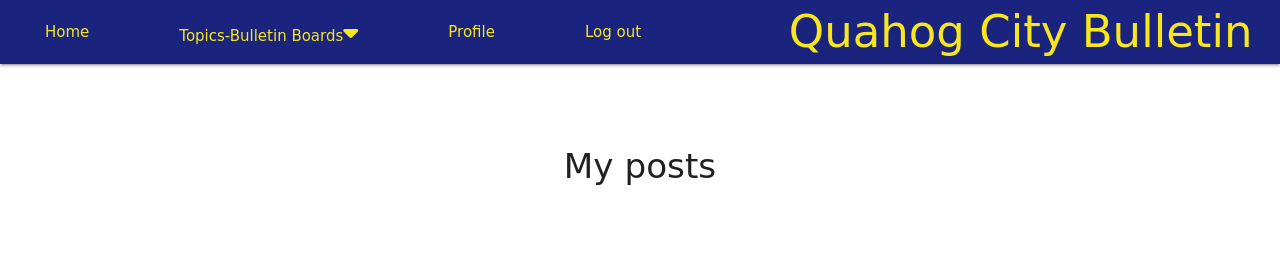
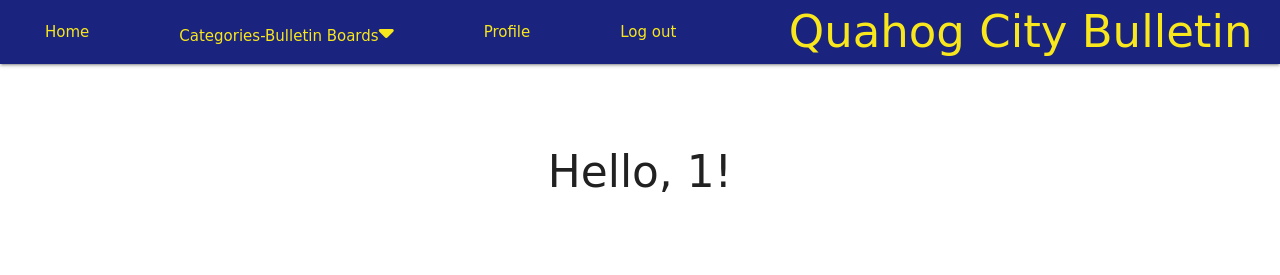
Before and after one commit to KittiKovacs/Quahog_Bulletin-MS3, a Flask app: page /profile/1 in a window 1280 px wide. Shown: the top 275 px of the page. Run offline with Flask 2, Linux system fonts and the light colour scheme; the visitor is signed in with stand-in values (Sample User, id 1); a database or web service that is not in the repository returns one stand-in record (values such as "Sample title"); some libraries are stand-ins or nearby versions; some web fonts are replaced.

Commit message:
Add username to profile page

```diff
--- a/app.py
+++ b/app.py
@@ -225,12 +225,12 @@
             category_image = request.files['category_image']
             mongo.save_file(category_image.filename, category_image)
 
-        category = {
+        edit = {
             "category_name": request.form.get("category_name"),
             "category_description": request.form.get("category_description"),
             "category_image": category_image.filename,
         }
-        mongo.db.categories.update(category)
+        mongo.db.categories.update({"_id": ObjectId(category_id)}, edit)
         flash("Category updated!")
         return redirect(url_for("get_categories"))
 
--- a/static/css/style.css
+++ b/static/css/style.css
@@ -67,7 +67,7 @@
     margin:20px 0;
 }
 .btn{
-    margin:40px 0;
+    margin: 0;
 }
 
 /*--cards--*/
--- a/templates/base.html
+++ b/templates/base.html
@@ -32,7 +32,7 @@
 
 				<ul class="left hide-on-med-and-down">
                 		<li><a href="{{ url_for('index') }}">Home</a></li>
-                        <li><a class="dropdown-trigger" data-target="dropdown1"> Topics-Bulletin Boards<i class="fas fa-caret-down"></i></a></li>
+                        <li><a class="dropdown-trigger" data-target="dropdown1"> Categories-Bulletin Boards<i class="fas fa-caret-down"></i></a></li>
                         {% if session.user %}
                             <li><a href="{{ url_for('profile', username=session['user']) }}">Profile</a></li>
                             {% if session.user|lower == "admin"|lower %}
--- a/templates/profile.html
+++ b/templates/profile.html
@@ -3,6 +3,7 @@
 
 <div class="row">
     <div class="col s12 m8 offset-m2">
+        <h3>Hello, {{session.user}}!</h3>
         <h4 >My posts</h4>
     </div>
 </div>
```
Also changed, not shown: templates/board.html (+5 -3 lines), templates/edit_category.html (+6 -6 lines).
